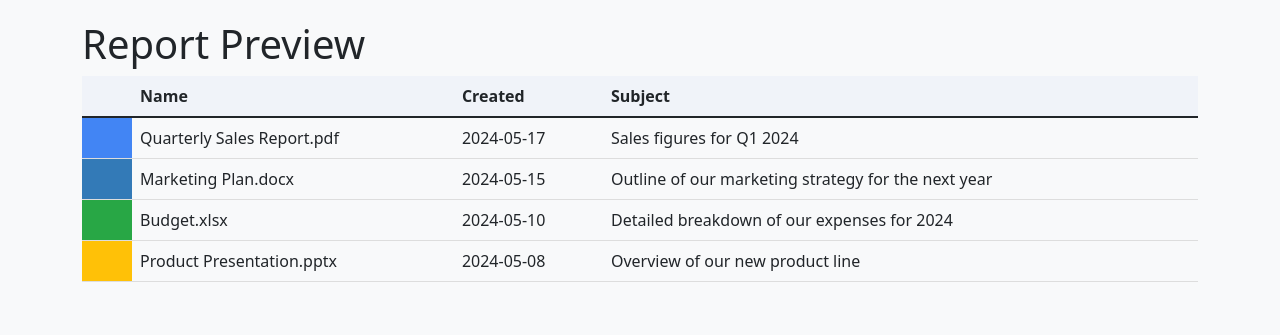
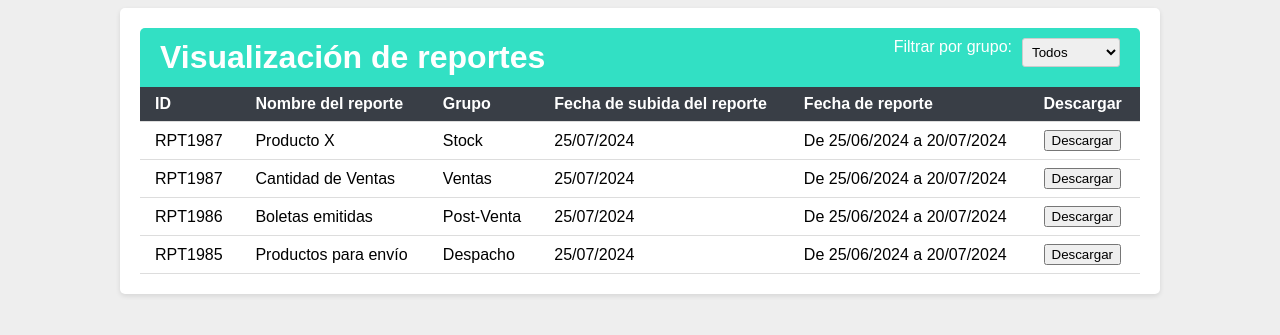
Before and after one commit to frcardemil/Reporteria, a Python web app: template reporteria/templates/vistareportes.html in a window 1280 px wide. Shown: the top 335 px of the page. Run offline with Jinja, Linux system fonts and the light colour scheme; the template is opened without the code that fills it, so the values that code supplies are empty.

Commit message:
Actualización

```diff
--- a/reporteria/templates/vistareportes.html
+++ b/reporteria/templates/vistareportes.html
@@ -1,121 +1,153 @@
 <!DOCTYPE html>
-<html lang="en">
+<html lang="es">
 <head>
   <meta charset="UTF-8">
   <meta name="viewport" content="width=device-width, initial-scale=1.0">
-  <title>Report Preview</title>
-
-  <link href="https://cdn.jsdelivr.net/npm/bootstrap@5.1.3/dist/css/bootstrap.min.css" rel="stylesheet" integrity="sha384-1BmE4kWBq78iYhFldvKuhfTAU6auU8tT94WrHftjDbrCEXSU1oBoqyl2QvZ6jIW3" crossorigin="anonymous">
-
+  <title>Visualización de reportes</title>
   <style>
     body {
-      background-color: #f8f9fa;
+      font-family: sans-serif;
+      background-color: #EEEEEE;
     }
 
     .container {
-      margin-top: 20px;
+      max-width: 1000px;
+      margin: 0 auto;
+      padding: 20px;
+      background-color: #fff;
+      border-radius: 5px;
+      box-shadow: 0 2px 5px rgba(0, 0, 0, 0.1);
     }
 
-    .table {
-      margin-bottom: 0;
+    .header {
+      display: flex;
+      justify-content: space-between;
+      align-items: center;
+      padding: 10px 20px;
+      background-color: #32E0C4;
+      color: #fff;
+      border-radius: 5px 5px 0 0;
+    }
+
+    .header h1 {
+      margin: 0;
+    }
+
+    .filter-container {
+      display: flex;
+      margin-bottom: 10px;
+    }
+
+    .filter-container label {
+      margin-right: 10px;
+    }
+
+    .filter-container select {
+      padding: 5px;
+      border: 1px solid #ccc;
+      border-radius: 3px;
+    }
+
+    .table-container {
       overflow-x: auto;
     }
 
-    .table-header {
-      background-color: #f0f3f9;
-      border-radius: 5px 5px 0 0;
-      padding: 20px;
+    table {
+      width: 100%;
+      border-collapse: collapse;
     }
 
-    .table-header th {
-      font-weight: bold;
-    }
-
-    .table-body {
-      padding: 20px;
-    }
-
-    .table-body tr {
+    th, td {
+      padding: 8px 15px;
+      text-align: left;
       border-bottom: 1px solid #ddd;
     }
 
-    .table-body td {
-      vertical-align: middle;
-    }
-
-    .file-icon {
-      width: 24px;
-      height: 24px;
-      margin-right: 10px;
-    }
-
-    .file-icon.google-drive {
-      background-color: #4285f4;
+    th {
+      background-color: #393E46;
       color: #fff;
     }
 
-    .file-icon.pdf {
-      background-color: #f95342;
-      color: #fff;
+    tr:hover {
+      background-color: #f5f5f5;
     }
 
-    .file-icon.docx {
-      background-color: #337ab7;
+    .download-btn {
+      background-color: #222831;
       color: #fff;
-    }
-
-    .file-icon.xlsx {
-      background-color: #28a745;
-      color: #fff;
-    }
-
-    .file-icon.pptx {
-      background-color: #ffc107;
-      color: #fff;
+      padding: 5px 10px;
+      border: none;
+      border-radius: 3px;
+      cursor: pointer;
     }
   </style>
 </head>
 <body>
   <div class="container">
-    <h1>Report Preview</h1>
+    <div class="header">
+      <h1>Visualización de reportes</h1>
+      <div class="filter-container">
+        <label for="grupo-filter">Filtrar por grupo:</label>
+        <select id="grupo-filter">
+          <option value="">Todos</option>
+          <option value="">Ventas</option>
+          <option value="">Post-Venta</option>
+          <option value="">Stock</option>
+          </select>
+      </div>
+    </div>
 
-    <table class="table">
-      <thead class="table-header">
+    <div class="table-container">
+      <table>
+        <thead>
           <tr>
-          <th width="50px"></th>
-          <th>Name</th>
-          <th>Created</th>
-          <th>Subject</th>
+            <th>ID</th>
+            <th>Nombre del reporte</th>
+            <th>Grupo</th>
+            <th>Fecha de subida del reporte</th>
+            <th>Fecha de reporte</th>
+            <th>Descargar</th>
           </tr>
         </thead>
-      <tbody class="table-body">
+        <tbody>
           <tr>
-          <td class="file-icon google-drive"></td>
-          <td>Quarterly Sales Report.pdf</td>
-          <td>2024-05-17</td>
-          <td>Sales figures for Q1 2024</td>
+            <td>RPT1987</td>
+            <td>Producto X</td>
+            <td>Stock</td>
+            <td>25/07/2024</td>
+            <td>De 25/06/2024 a 20/07/2024</td>
+            <td><button class="btn-descargar">Descargar</button></td>
           </tr>
           <tr>
-          <td class="file-icon docx"></td>
-          <td>Marketing Plan.docx</td>
-          <td>2024-05-15</td>
-          <td>Outline of our marketing strategy for the next year</td>
+            <td>RPT1987</td>
+            <td>Cantidad de Ventas</td>
+            <td>Ventas</td>
+            <td>25/07/2024</td>
+            <td>De 25/06/2024 a 20/07/2024</td>
+            <td><button class="btn-descargar">Descargar</button></td>
           </tr>
           <tr>
-          <td class="file-icon xlsx"></td>
-          <td>Budget.xlsx</td>
-          <td>2024-05-10</td>
-          <td>Detailed breakdown of our expenses for 2024</td>
+            <td>RPT1986</td>
+            <td>Boletas emitidas</td>
+            <td>Post-Venta</td>
+            <td>25/07/2024</td>
+            <td>De 25/06/2024 a 20/07/2024</td>
+            <td><button class="btn-descargar">Descargar</button></td>
         </tr>
         <tr>
-          <td class="file-icon pptx"></td>
-          <td>Product Presentation.pptx</td>
-          <td>2024-05-08</td>
-          <td>Overview of our new product line</td>
-        </tr>
+          <td>RPT1985</td>
+          <td>Productos para envío</td>
+          <td>Despacho</td>
+          <td>25/07/2024</td>
+          <td>De 25/06/2024 a 20/07/2024</td>
+          <td><button class="btn-descargar">Descargar</button></td>
           </tbody>
       </table>
     </div>
+  </div>
 
+  <script>
+    // Funciones JavaScript para manejar el filtrado y descarga de reportes
+  </script>
 </body>
 </html>
```
Also changed, not shown: reporteria/templates/dashboard.html (+70 -64 lines), reporteria/templates/index.html (deleted, +0 -11 lines). Lines whose indentation alone changed are shown as unchanged.
